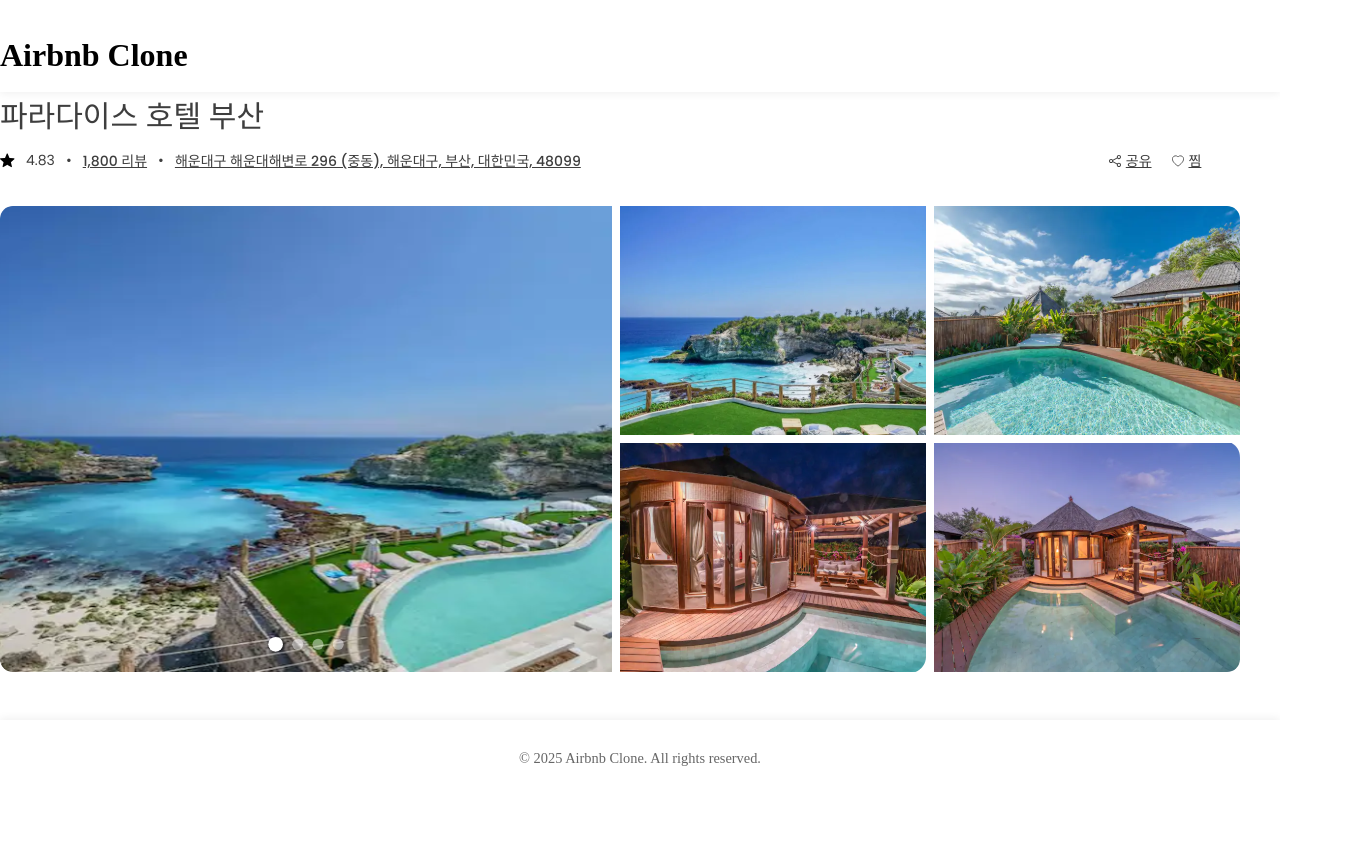
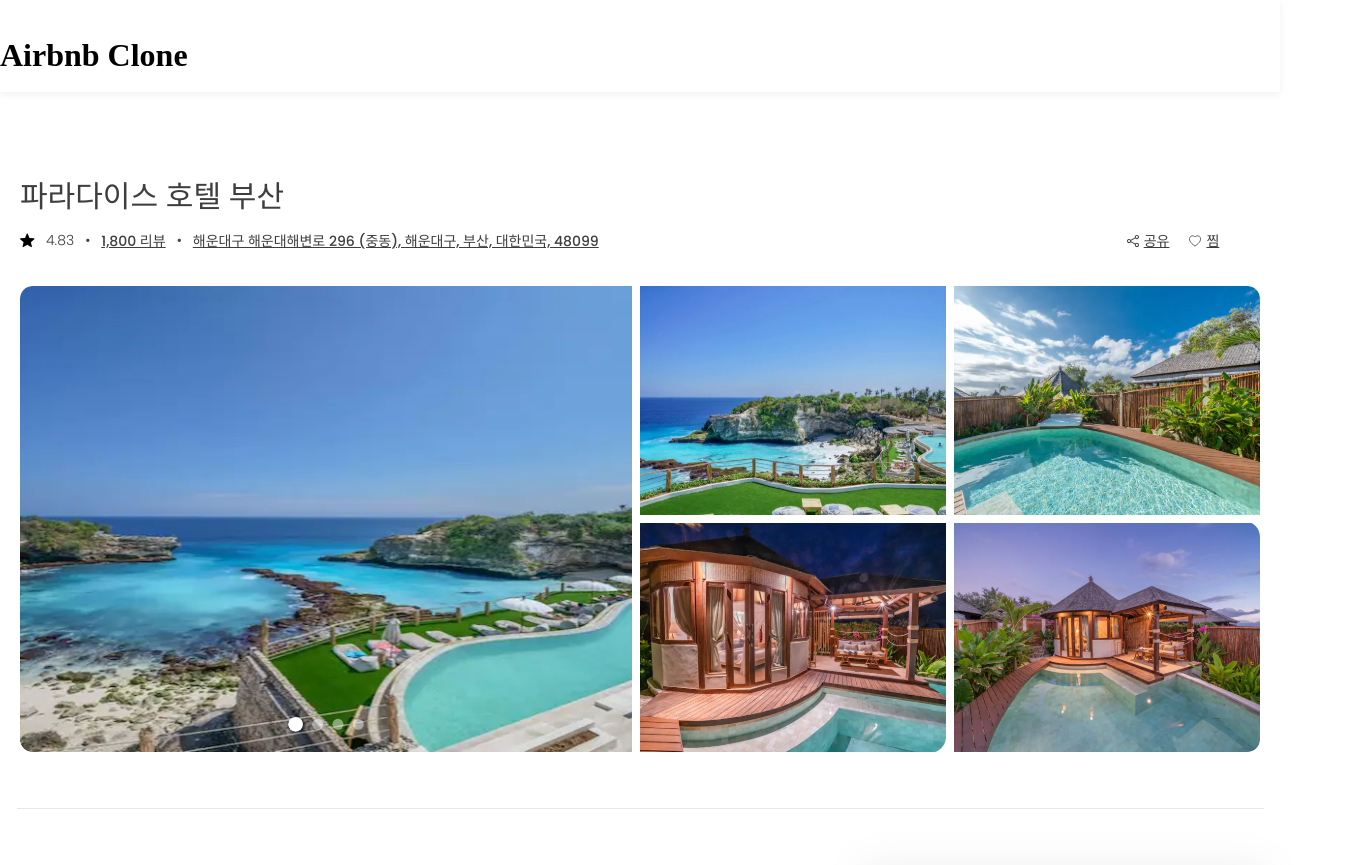
Before and after one commit to EFUB5-Doppelganger/Frontend, a Next.js app in the folder airbnb/: page /lodgingDetail in a window 1280 px wide. Shown: the top 865 px of the page, 1347 px wide, since content can reach past the window. Before the commit the page ends 802 px from the top, so only its background shows below. Built offline with nearby package versions, Linux system fonts and the light colour scheme.

Commit message:
feat: 숙소 상세 페이지

```diff
--- a/airbnb/src/app/lodgingDetail/convenience.tsx
+++ b/airbnb/src/app/lodgingDetail/convenience.tsx
@@ -84,7 +84,9 @@ const Wrapper = styled.div`
   display: flex;
   flex-direction: column;
   gap: 2rem;
-  padding: 5rem 10rem;
+  margin-top: 3rem;
+  margin-bottom: 3rem;
+  width: 88%;
 `;
 
 const Header = styled.h1`
--- a/airbnb/src/app/lodgingDetail/hostDetail.tsx
+++ b/airbnb/src/app/lodgingDetail/hostDetail.tsx
@@ -61,6 +61,9 @@ const Wrapper = styled.div`
   display: flex;
   flex-direction: column;
   gap: 2rem;
+  margin-bottom: 3rem;
+  margin-top: 3rem;
+  width: 88%;
 `;
 
 const Header = styled.div`
@@ -76,6 +79,7 @@ const Container = styled.div`
   align-items: flex-start;
   gap: 9.3rem;
   margin-bottom: 3rem;
+  width: 100%;
 `;
 
 const SmallContainer = styled.div`
--- a/airbnb/src/app/lodgingDetail/hostInfo.tsx
+++ b/airbnb/src/app/lodgingDetail/hostInfo.tsx
@@ -79,7 +79,7 @@ const Wrapper = styled.div`
   width: 50.9375rem;
   display: flex;
   flex-direction: column;
-  padding: 2rem;
+  padding: 0;
 `;
 
 const HostInfoContainer = styled.div`
--- a/airbnb/src/app/lodgingDetail/hostPrice.tsx
+++ b/airbnb/src/app/lodgingDetail/hostPrice.tsx
@@ -33,26 +33,30 @@ export default function HostPrice () {
 
 const Wrapper = styled.div`
   display: flex;
-  gap: 3.31rem;
   justify-content: center;
   align-items: center;
+  width: 100%;
+  margin-top: 3rem;
+  margin-bottom: 3rem;
 `;
 
 const LeftContainer = styled.div`
   display: flex;
   flex-direction: column;
-  padding: 2rem;
+  padding: 0;
+  margin: 0;
+  margin-right: 2rem;
 `;
 
 const Line = styled.div`
-  width: 52.4375rem;
+  width: 50.4375rem;
   height: 0.0625rem;
   flex-shrink: 0;
   background: #E6E6E6;
 `;
 
 const ReservationTimeNotice = styled.div`
-  width: 48.4375rem;
+  width: 46.4375rem;
   height: 2.375rem;
   flex-shrink: 0;
   border-radius: 0.625rem;
--- a/airbnb/src/app/lodgingDetail/location.tsx
+++ b/airbnb/src/app/lodgingDetail/location.tsx
@@ -16,7 +16,7 @@ export default function Location () {
       <Image
         src="/locationImage.svg"
         alt="위치 사진"
-        width={1300}
+        width={1250}
         height={650}
       />
     </Container>
@@ -27,6 +27,8 @@ const Container = styled.div`
   display: flex;
   flex-direction: column;
   justify-content: center;
+  margin-bottom: 3rem;
+  margin-top: 3rem;
 `;
 
 const Header = styled.div`
--- a/airbnb/src/app/lodgingDetail/nextTrip.tsx
+++ b/airbnb/src/app/lodgingDetail/nextTrip.tsx
@@ -8,6 +8,7 @@ const poppins = Poppins({ subsets: ['latin'], weight: ['400', '500', '600'] });
 export default function NextTrip () {
   return (
     <Wrapper>
+      <BigContainer>
         <Header className={poppins.className}>다른 여행지 살펴보기</Header>
         <Container>
           <SmallContainer>
@@ -66,17 +67,27 @@ export default function NextTrip () {
             <Text2 className={poppins.className}>Investors</Text2>
           </SmallContainer>
         </Container2>
+      </BigContainer>
     </Wrapper>
   )
 }
 
 const Wrapper = styled.div`
+  width: 100%;
+  background: #f7f7f7;
+  display: flex;
+  justify-content: center;
+  align-items: center;
+  padding-top: 3rem;
+`;
+
+const BigContainer = styled.div`
   display: flex;
   flex-direction: column;
   gap: 4.37rem;
   padding-bottom: 3rem;
   background: #f7f7f7;
-  border: #e6e6e6;
+  width: 78rem;
 `;
 
 const Header = styled.h1`
@@ -143,7 +154,7 @@ const Text2 = styled.div`
 `;
 
 const Line = styled.div`
-  width: 90rem;
+  width: 78rem;
   height: 0.1875rem;
   flex-shrink: 0;
   background: #E6E6E6;
--- a/airbnb/src/app/lodgingDetail/notice.tsx
+++ b/airbnb/src/app/lodgingDetail/notice.tsx
@@ -44,6 +44,8 @@ const Wrapper = styled.div`
   flex-direction: column;
   gap: 2rem;
   margin-bottom: 3rem;
+  margin-top: 3rem;
+  width: 88%;
 `;
 
 const Header = styled.h1`
@@ -57,7 +59,7 @@ const Header = styled.h1`
 const Container = styled.div`
   display: flex;
   justify-content: flex-start;
-  align-items: center;
+  align-items: flex-start;
   gap: 12.69rem;
 `;
 
--- a/airbnb/src/app/lodgingDetail/page.tsx
+++ b/airbnb/src/app/lodgingDetail/page.tsx
@@ -1,10 +1,62 @@
 "use client"
 
 import React from 'react';
-import Review from '@/app/common/review';
+import styled from 'styled-components';
+import Convenience from './convenience';
+import HostDetail from './hostDetail';
+import HostPrice from './hostPrice';
+import Location from './location';
+import NextTrip from './nextTrip';
+import Notice from './notice';
+import Reviews from './reviews';
 import HotelIntroduction from '@/app/lodgingDetail/hotelIntroduction';
 
 
 export default function Page() {
-  return <HotelIntroduction />
+  return (
+    <Wrapper>
+      <Container>
+        <HotelIntroduction />
+        <Line />
+        <HostPrice />
+        <Line />
+        <Convenience />
+        <Line />
+        <Reviews />
+        <Line />
+        <Location />
+        <Line />
+        <HostDetail />
+        <Line />
+        <Notice />
+      </Container>
+      <NextTrip />
+    </Wrapper>
+  )
 }
+
+const Wrapper = styled.div`
+  display: flex;
+  flex-direction: column;
+  justify-content: center;
+  align-items: center;
+  width: 100vw;
+`;
+
+const Container = styled.div`
+  display: flex;
+  flex-direction: column;
+  padding: 5rem 0;
+  margin: 0;
+  justify-content: center;
+  align-items: center;
+`;
+
+const Line = styled.div`
+  width: 77.9375rem;
+  height: 0.0625rem;
+  flex-shrink: 0;
+  background: #E6E6E6;
+  margin-top: 0.5rem;
+  margin-bottom: 0.5rem;
+`;
--- a/airbnb/src/app/lodgingDetail/reviews.tsx
+++ b/airbnb/src/app/lodgingDetail/reviews.tsx
@@ -43,6 +43,9 @@ const Container = styled.div`
   flex-direction: column;
   justify-content: center;
   position: relative;
+  width: 90%;
+  margin-top: 3rem;
+  margin-bottom: 3rem;
 `;
 
 const Header = styled.div`
@@ -80,8 +83,8 @@ const MoreBtn = styled.button`
   border-radius: 0.75rem;
   border: 1px solid #3E3E3E;
   position: absolute;
-  right: 42rem;
-  bottom: 8.5rem;
+  right: 22rem;
+  bottom: 3.5rem;
   background: #fff;
 
   color: #3E3E3E;
```
Lines whose indentation alone changed are shown as unchanged.
